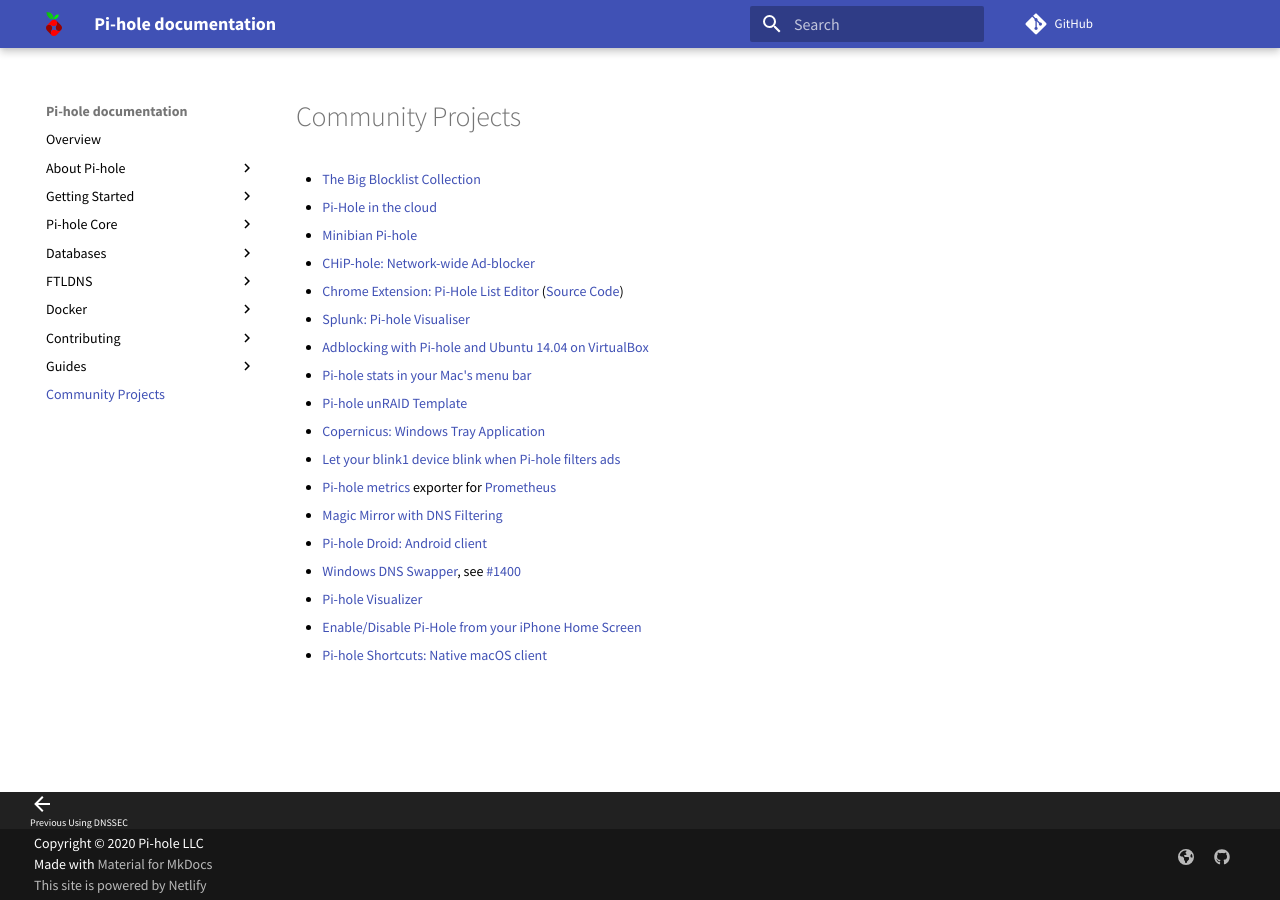
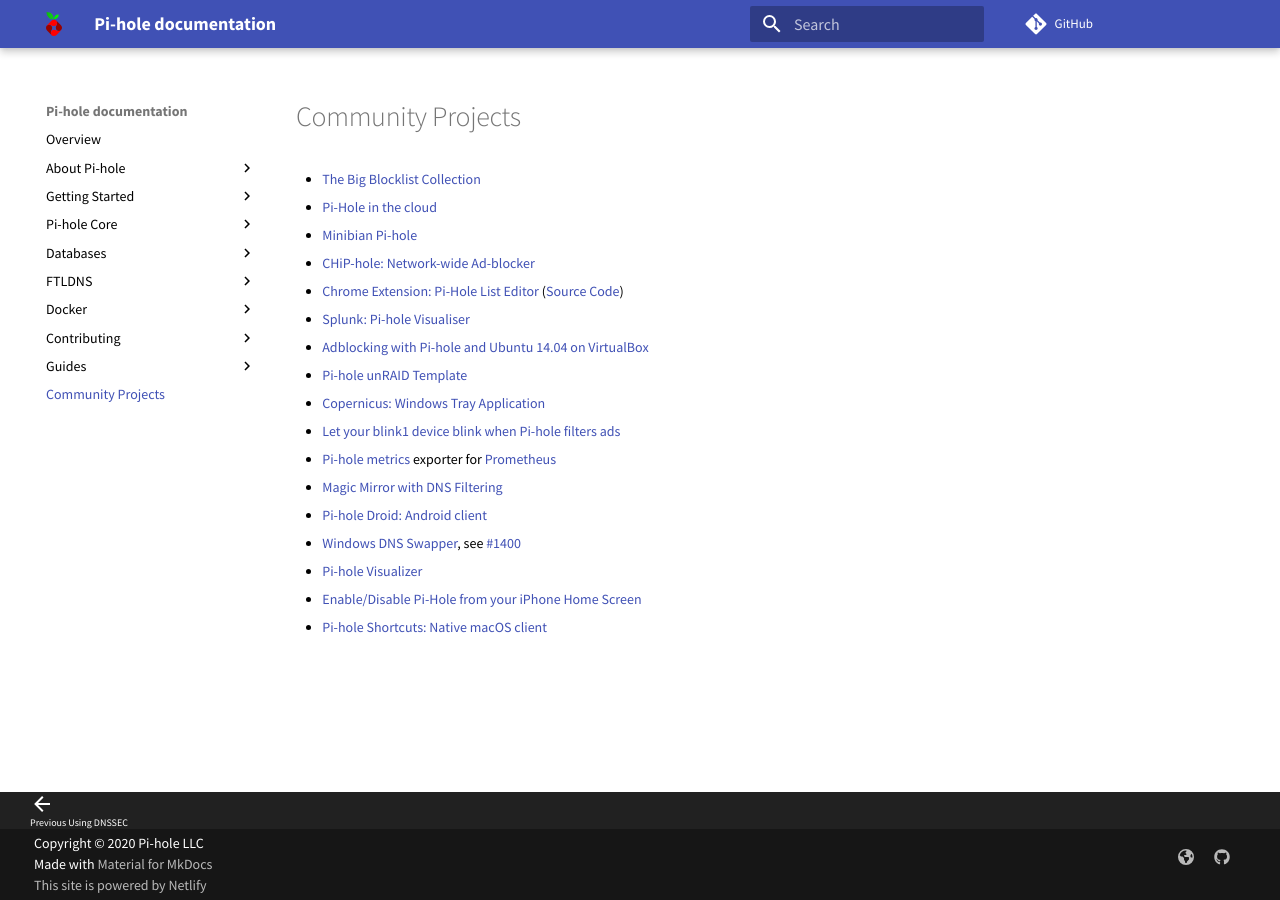
Before and after one commit to pi-hole/docs, an MkDocs documentation site: the page built from docs/main/projects.md, in a window 1280 px wide. Built offline with MkDocs 1.6.1 and Material for MkDocs 9.7.7, drawn with Linux system fonts in a browser that asks for light colours; comment, search, counter and statistics services are not loaded.

Commit message:
Remove "Pi-hole stats in your Mac's menu bar"

```diff
--- a/docs/main/projects.md
+++ b/docs/main/projects.md
@@ -11,7 +11,6 @@
 - [Chrome Extension: Pi-Hole List Editor](https://chrome.google.com/webstore/detail/pi-hole-list-editor/hlnoeoejkllgkjbnnnhfolapllcnaglh) ([Source Code](https://github.com/packtloss/pihole-extension))
 - [Splunk: Pi-hole Visualiser](https://splunkbase.splunk.com/app/3023/)
 - [Adblocking with Pi-hole and Ubuntu 14.04 on VirtualBox](https://hbalagtas.blogspot.com/2016/02/adblocking-with-pi-hole-and-ubuntu-1404.html)
-- [Pi-hole stats in your Mac's menu bar](https://github.com/matryer/bitbar-plugins/blob/master/Network/pi-hole.1m.py)
 - [Pi-hole unRAID Template](https://forums.unraid.net/topic/36810-support-spants-nodered-mqtt-dashing-couchdb/)
 - [Copernicus: Windows Tray Application](https://github.com/goldbattle/copernicus)
 - [Let your blink1 device blink when Pi-hole filters ads](https://gist.github.com/elpatron68/ec0b4c582e5abf604885ac1e068d233f)
```
